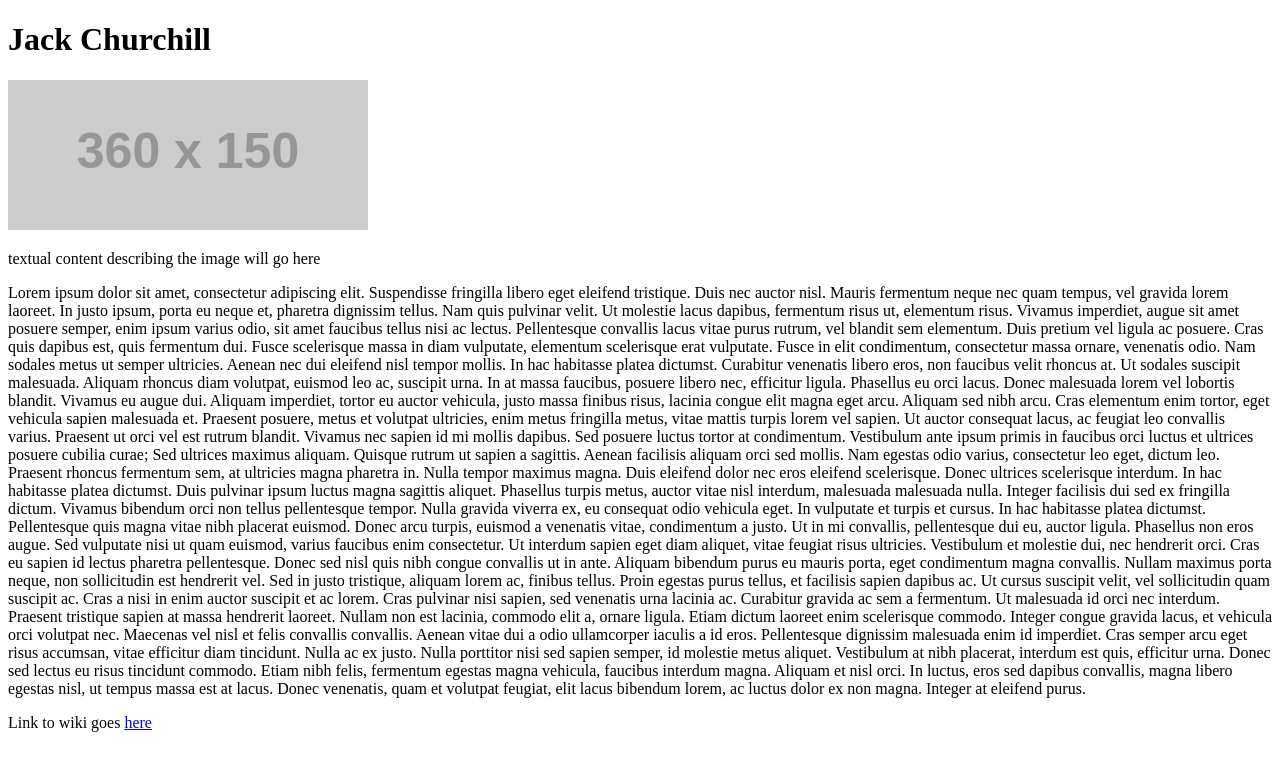
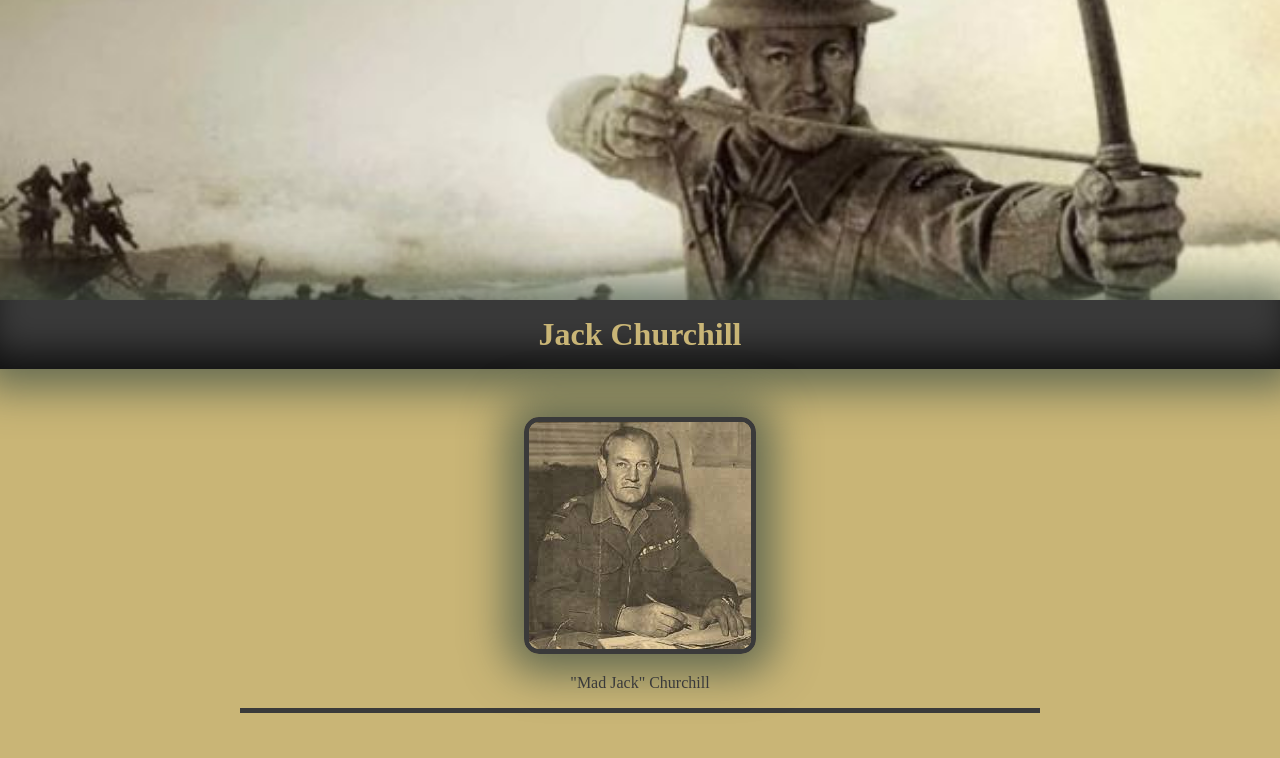
Before and after one commit to RGDC-coding/fcc-tributepage, a plain HTML site: page index.html in a window 1280 px wide. Shown: the top 758 px of the page. Drawn offline with Linux system fonts and the light colour scheme; placeholder pictures from the web are drawn by us.

Commit message:
Style header and image section

```diff
--- a/index.html
+++ b/index.html
@@ -7,15 +7,15 @@
 </head>
 <body>
     <header>
+        <img src="resources/imgs/madJackBanner.jpg" id="banner">
         <h1 id="title">Jack Churchill</h1>
-
     </header>
     <main id="main">
         <section>
             <div id="img-div">
-                <img src="http://placehold.it/360x150" id="image">
+                <img src="resources/imgs/JackChurchill.jpeg" id="image">
                 <div id="img-caption">
-                    <p>textual content describing the image will go here</p>
+                    <p>"Mad Jack" Churchill</p>
                 </div>
             </div>
         </section>
@@ -46,4 +46,5 @@
 
     </footer>
 </body>
+    <link rel="stylesheet" href="styles.css">
 </html>
--- /dev/null
+++ b/styles.css
@@ -0,0 +1,61 @@
+*{
+    color: #3a3a3a;
+    borde: 2px solid yellow;
+}
+
+body {
+    margin: 0;
+    padding: 0;
+    background-color: #c9b576;
+}
+
+header {
+    display: flex;
+    flex-direction: column;
+    background-color: #3a3a3a;
+    text-align: center;
+    width: 100%;
+    padding: 0;
+}
+
+/* Header */
+
+#banner{
+    object-fit: cover;
+    width: 100%;
+    max-height:300px;
+    padding: 0;
+    margin: 0px;
+}
+
+#title{
+    color: #c9b576;
+    margin: 0;
+    padding: 0.5em;
+    box-shadow: inset 1px -26px 37px -11px rgba(0,0,0,0.75), 0px 1px 43px 18px rgba(66,81,68,0.75);
+}
+
+
+/* Body */
+
+    /* Image */
+
+#image {
+    border: 5px solid #3a3a3a;
+    border-radius: 15px;
+    margin-top: 3em;
+    box-shadow: 0px 1px 43px 18px rgba(66,81,68,0.75);
+}
+
+
+#img-div{
+    text-align: center;
+    margin: 0 auto 3em auto;
+    border-bottom: 5px solid #3a3a3a;
+    max-width: 800px;
+
+}
+
+#img-caption{
+    margin-top: 0em;
+}
```
